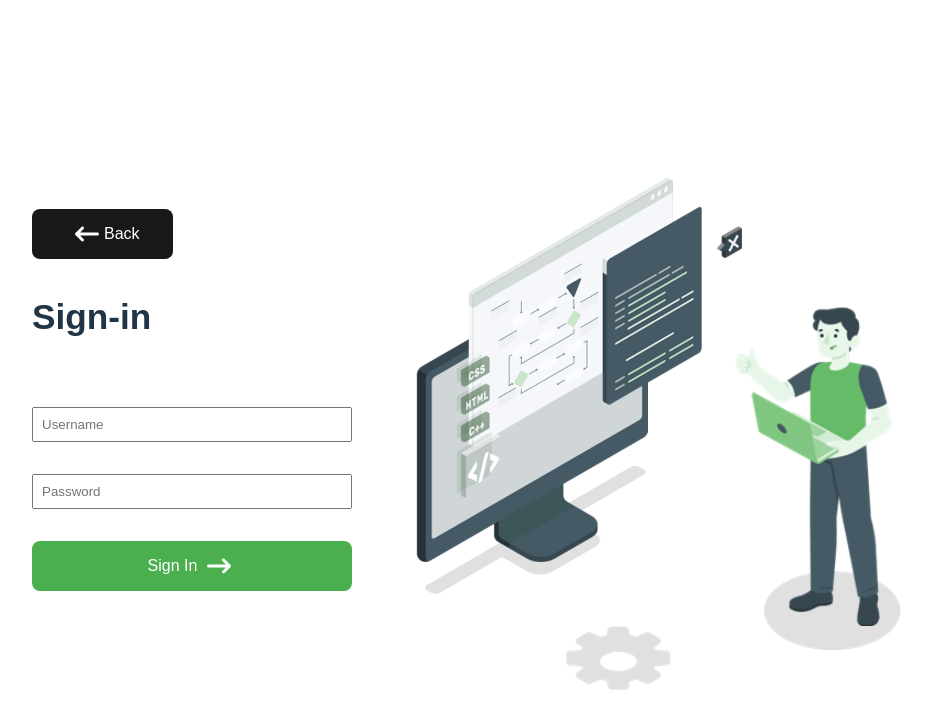
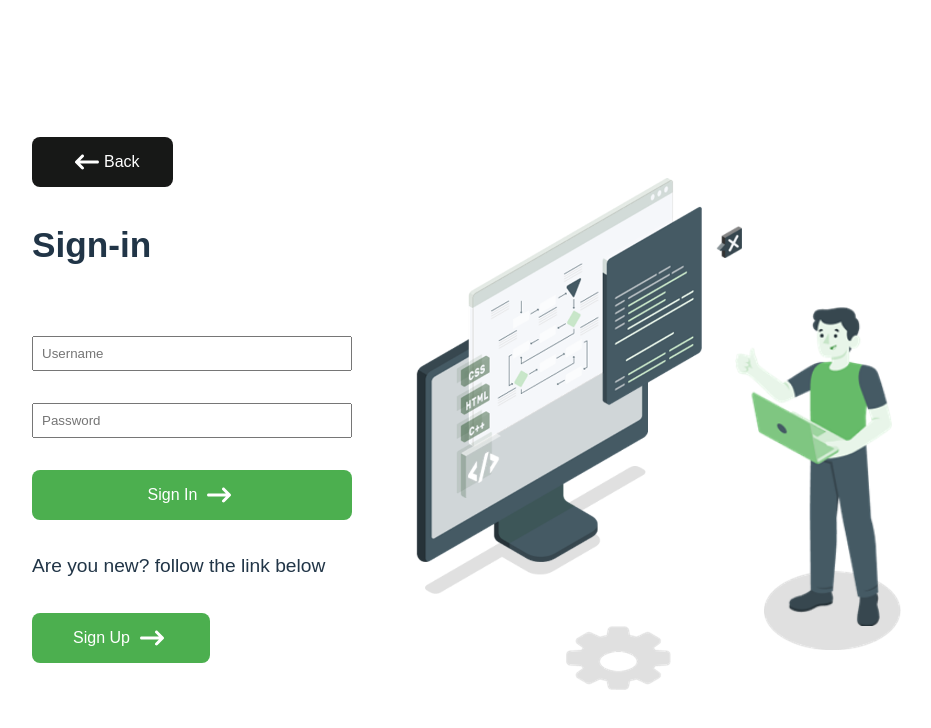
Before and after one commit to Poyetnyax/Data-WebApp, a React (Vite) app: page /sign-in in a window 1280 px wide. Shown: the top 728 px of the page, without its empty margins (272-1203 px from the left). Built offline with nearby package versions, Linux system fonts and the light colour scheme.

Commit message:
rebase fixes

```diff
--- a/src/Layouts/SignIn.jsx
+++ b/src/Layouts/SignIn.jsx
@@ -10,6 +10,7 @@ import { Link } from "react-router-dom";
 import { FontAwesomeIcon } from "@fortawesome/react-fontawesome";
 import { faArrowLeftLong } from "@fortawesome/free-solid-svg-icons";
 import { faArrowRightLong } from "@fortawesome/free-solid-svg-icons";
+import Button from "../Components/Atoms/Button/Button";
 
 function SignIn() {
     return (
@@ -24,6 +25,8 @@ function SignIn() {
             <button className="button" onClick={() => window.location.href = 'https://popsoko.github.io/Pylogg/'} >
              {'Sign In'} <FontAwesomeIcon className="icon" icon={faArrowRightLong} />
             </button>
+            <p>Are you new? follow the link below</p>
+            <Link to='/sign-up'><Button name='Sign Up'/></Link>
         </div>
         <div className="illustration-container">
           <div className="illustration-left">
```
